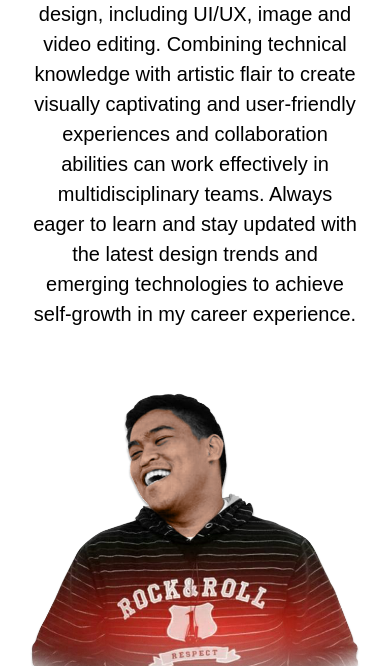
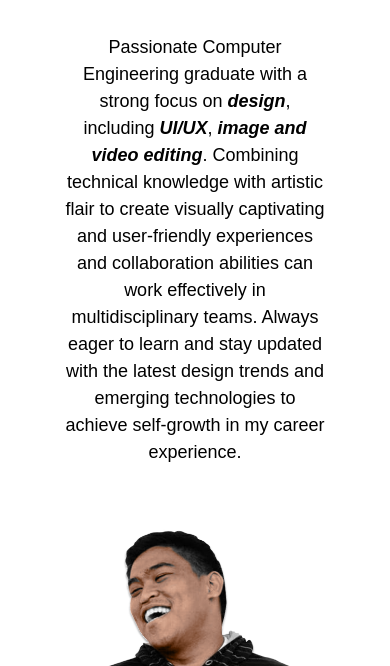
Before and after one commit to Daxu010/Dax-Portfolio, a plain HTML site: page index.html in a window 390 px wide. Shown: the part 864-1530 px from the top of the page. Drawn offline with Linux system fonts and the light colour scheme.

Commit message:
first commit

```diff
--- a/css/style.css
+++ b/css/style.css
@@ -31,7 +31,6 @@ body {
   background-color: #f5f5f5;
   text-align: center;
   padding: 20px 0;
-  word-spacing: 50px;
 }
 
 .navbar a {
@@ -96,7 +95,7 @@ body {
 }
 
 /* Responsive styles */
-@media (max-width: 768px) {
+@media (max-width: 1080px) {
   .about-container {
     flex-direction: column;
     align-items: center;
@@ -105,12 +104,16 @@ body {
   .about-text {
     text-align: center;
     padding: 0;
-    max-width: 100%;
+    max-width: 80%;
   }
 
-  .about-text h2,
+  .about-text h2 {
+    margin-left: 0;
+  }
+
   .about-text p {
     margin-left: 0;
+    font-size: 18px;
   }
 
   .about-image {
@@ -123,25 +126,6 @@ body {
     max-width: 100%;
     object-fit: contain;
     margin-top: 0;
-  }
-}
-
-/* Additional styles for 375px width */
-@media (max-width: 375px) {
-  .about-text h2 {
-    font-size: 30px;
-  }
-
-  .about-text p {
-    font-size: 14px;
-    margin-top: 20px;
-  }
-
-  .about-image img {
-    width: 150px;
-    height: 150px;
-    margin-right: 0;
-    margin-top: 20px;
   }
 }
 
--- a/index.html
+++ b/index.html
@@ -32,13 +32,15 @@
             <h2>Hello! I'm Dax</h2>
             <p>
               Passionate Computer Engineering graduate with a strong focus on
-              design, including UI/UX, image and video editing. Combining
-              technical knowledge with artistic flair to create visually
-              captivating and user-friendly experiences and collaboration
-              abilities can work effectively in multidisciplinary teams. Always
-              eager to learn and stay updated with the latest design trends and
-              emerging technologies to achieve self-growth in my career
-              experience.
+              <strong><em>design</em></strong
+              >, including <strong><em>UI/UX</em></strong
+              >, <strong><em>image and video editing</em></strong
+              >. Combining technical knowledge with artistic flair to create
+              visually captivating and user-friendly experiences and
+              collaboration abilities can work effectively in multidisciplinary
+              teams. Always eager to learn and stay updated with the latest
+              design trends and emerging technologies to achieve self-growth in
+              my career experience.
             </p>
           </div>
           <div class="about-image">
```
